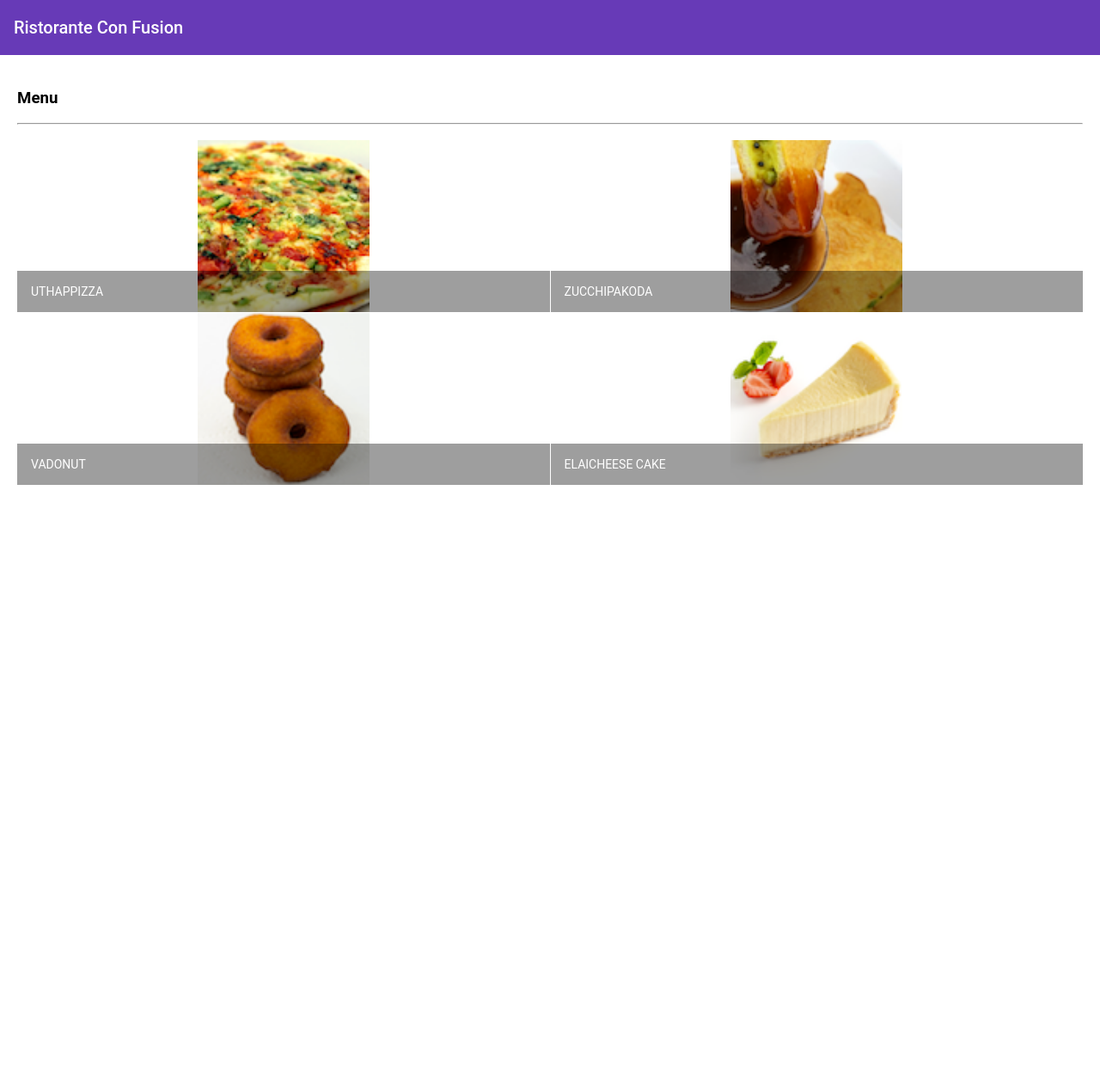
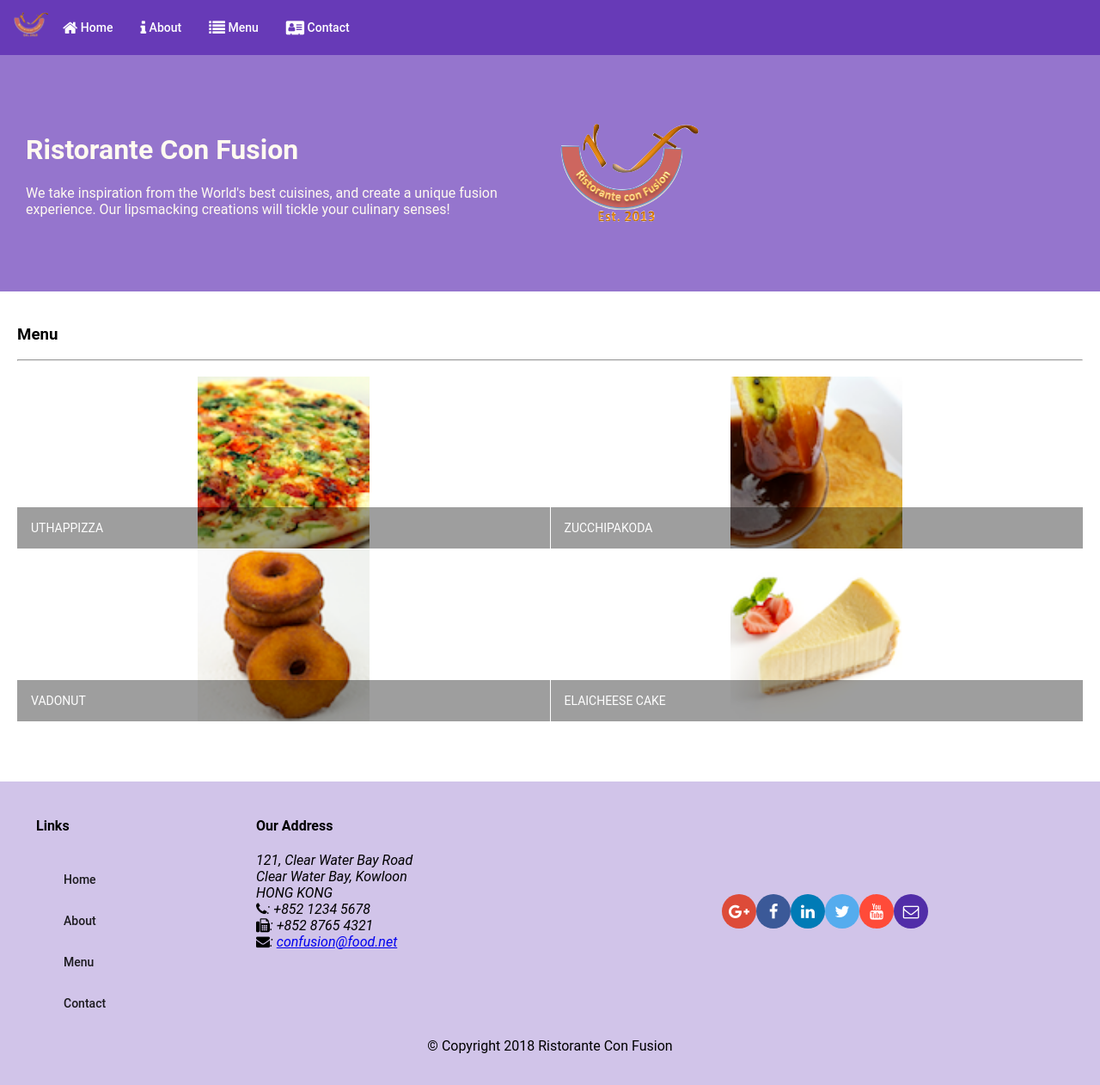
Before and after one commit to imakuyev/conFusion, an Angular app: page / in a window 1280 px wide. Shown: the whole page at 86% size. Before the commit the page ends 800 px from the top, so only its background shows below. Built offline with nearby package versions, Linux system fonts and the light colour scheme.

Commit message:
Header and Footer

```diff
--- a/package.json
+++ b/package.json
@@ -24,6 +24,7 @@
     "@angular/platform-browser-dynamic": "^6.0.3",
     "@angular/router": "^6.0.3",
     "core-js": "^2.5.4",
+    "font-awesome": "^4.7.0",
     "hammerjs": "^2.0.8",
     "rxjs": "^6.0.0",
     "zone.js": "^0.8.26"
--- a/src/app/app.component.html
+++ b/src/app/app.component.html
@@ -1,9 +1,5 @@
 <!--The content below is only a placeholder and can be replaced.-->
 
-<mat-toolbar color="primary">
-  <span>Ristorante Con Fusion</span>
- </mat-toolbar>
- <app-menu>
-
-
- </app-menu>
+<app-header></app-header>
+<app-menu></app-menu>
+<app-footer></app-footer>
--- a/src/app/app.module.ts
+++ b/src/app/app.module.ts
@@ -20,12 +20,16 @@
 import { DishdetailComponent } from './dishdetail/dishdetail.component';
 
 import { DishService } from './services/dish.service';
+import { HeaderComponent } from './header/header.component';
+import { FooterComponent } from './footer/footer.component';
 
 @NgModule({
   declarations: [
     AppComponent,
     MenuComponent,
-    DishdetailComponent
+    DishdetailComponent,
+    HeaderComponent,
+    FooterComponent
   ],
   imports: [
     BrowserModule,
--- /dev/null
+++ b/src/app/footer/footer.component.html
@@ -0,0 +1,43 @@
+<div class="container footer"
+    fxLayout="row wrap"
+    fxLayout.lt-md="column"
+    fxLayoutAlign="center center"
+    fxLayoutGap="10px">
+
+  <div fxFlex="100" fxFlex.gt-sm="50">
+    <div fxLayout="row">
+      <div fxFlex="40" fxFlexOffset="20px">
+        <h4>Links</h4>
+        <mat-list>
+          <mat-list-item><a mat-button>Home</a></mat-list-item>
+          <mat-list-item><a mat-button>About</a></mat-list-item>
+          <mat-list-item><a mat-button>Menu</a></mat-list-item>
+          <mat-list-item><a mat-button>Contact</a></mat-list-item>
+        </mat-list>
+      </div>
+      <div fxFlex="55">
+        <h4>Our Address</h4>
+        <address style="text-size: 80%">
+          121, Clear Water Bay Road<br> Clear Water Bay, Kowloon<br> HONG KONG<br>
+          <i class="fa fa-phone"></i>: +852 1234 5678<br>
+          <i class="fa fa-fax"></i>: +852 8765 4321<br>
+          <i class="fa fa-envelope"></i>:
+          <a href="mailto:confusion@food.net">confusion@food.net</a>
+        </address>
+      </div>
+    </div>
+  </div>
+  <div fxFlex="100" fxFlex.gt-sm="45">
+    <div style="text-align:center">
+      <a mat-icon-button class="btn-google-plus" href="http://google.com/+"><i class="fa fa-google-plus fa-lg"></i></a>
+      <a mat-icon-button class="btn-facebook" href="http://www.facebook.com/profile.php?id="><i class="fa fa-facebook fa-lg"></i></a>
+      <a mat-icon-button class="btn-linkedin" href="http://www.linkedin.com/in/"><i class="fa fa-linkedin fa-lg"></i></a>
+      <a mat-icon-button class="btn-twitter" href="http://twitter.com/"><i class="fa fa-twitter fa-lg"></i></a>
+      <a mat-icon-button class="btn-youtube" href="http://youtube.com/"><i class="fa fa-youtube fa-lg"></i></a>
+      <a mat-icon-button class="btn-mail" href="mailto:"><i class="fa fa-envelope-o fa-lg"></i></a>
+    </div>
+  </div>
+  <div>
+      <p>© Copyright 2018 Ristorante Con Fusion</p>
+  </div>
+</div>
--- /dev/null
+++ b/src/app/footer/footer.component.scss
@@ -0,0 +1,21 @@
+$lt-gray: #ddd;
+$background-dark: #512DA8;
+$background-light: #9575CD;
+$background-pale: #D1C4E9;
+
+@mixin zero-margin($pad-up-down, $pad-left-right) {
+    margin: 0px auto;
+    padding: $pad-up-down $pad-left-right;
+}
+
+.footer{
+    background-color: $background-pale;
+    @include zero-margin(20px, 0px);
+}
+
+.btn-facebook {color:#fff!important; background-color:#3b5998!important;}
+.btn-google-plus{color:#fff!important;background-color:#dd4b39!important;}
+.btn-youtube{color:#fff!important;background-color:#ff4b39!important;}
+.btn-linkedin{color:#fff!important;background-color:#007bb6!important;}
+.btn-twitter{color:#fff!important;background-color:#55acee!important;}
+.btn-mail{color:#fff!important;background-color:#512DA8!important;}
--- /dev/null
+++ b/src/app/footer/footer.component.ts
@@ -0,0 +1,15 @@
+import { Component, OnInit } from '@angular/core';
+
+@Component({
+  selector: 'app-footer',
+  templateUrl: './footer.component.html',
+  styleUrls: ['./footer.component.scss']
+})
+export class FooterComponent implements OnInit {
+
+  constructor() { }
+
+  ngOnInit() {
+  }
+
+}
--- /dev/null
+++ b/src/app/header/header.component.html
@@ -0,0 +1,27 @@
+<mat-toolbar color="primary">
+    <span><img src="/assets/images/logo.png" height=30 width=41></span>
+    <a mat-button><span class="fa fa-home fa-lg"></span> Home</a>
+    <a mat-button><span class="fa fa-info fa-lg"></span> About</a>
+    <a mat-button><span class="fa fa-list fa-lg"></span> Menu</a>
+    <a mat-button><span class="fa fa-address-card fa-lg"></span> Contact</a>
+  </mat-toolbar>
+
+  <div class="container jumbotron"
+      fxLayout="row"
+      fxLayout.sm="column"
+      fxLayout.xs="column"
+      fxLayoutAlign.xs="start center"
+      fxLayoutAlign.sm="start center"
+      fxLayoutAlign.gt-sm="center center"
+      fxLayoutGap="10px">
+
+    <div fxFlex fxFlex.gt-sm="50%">
+      <h1>Ristorante Con Fusion</h1>
+      <p>We take inspiration from the World's best cuisines, and create a unique fusion experience. Our lipsmacking creations
+        will tickle your culinary senses!</p>
+    </div>
+    <div fxFlex fxFlex.gt-sm="20%">
+      <img src="/assets/images/logo.png" alt="Logo">
+    </div>
+    <div fxFlex></div>
+  </div>
--- /dev/null
+++ b/src/app/header/header.component.scss
@@ -0,0 +1,16 @@
+$lt-gray: #ddd;
+$background-dark: #512DA8;
+$background-light: #9575CD;
+$background-pale: #D1C4E9;
+
+@mixin zero-margin($pad-up-down, $pad-left-right) {
+    margin: 0px auto;
+    padding: $pad-up-down $pad-left-right;
+}
+
+.jumbotron {
+    @include zero-margin(70px,30px);
+    background: $background-light ;
+    color:floralwhite;
+    min-height: 150px;
+}
--- /dev/null
+++ b/src/app/header/header.component.ts
@@ -0,0 +1,15 @@
+import { Component, OnInit } from '@angular/core';
+
+@Component({
+  selector: 'app-header',
+  templateUrl: './header.component.html',
+  styleUrls: ['./header.component.scss']
+})
+export class HeaderComponent implements OnInit {
+
+  constructor() { }
+
+  ngOnInit() {
+  }
+
+}
--- /dev/null
+++ b/src/named _variables.scss
@@ -0,0 +1 @@
+$fa-font-path : '../node_modules/font-awesome/fonts';
--- a/src/styles.scss
+++ b/src/styles.scss
@@ -1,9 +1,29 @@
 /* You can add global styles to this file, and also import other style files */
 /* You can add global styles to this file, and also import other style files */
 @import '~@angular/material/prebuilt-themes/deeppurple-amber.css';
+//@import 'variables';
+@import 'named _variables.scss';
+@import '../node_modules/font-awesome/scss/font-awesome';
 
 // some basic resets
+$lt-gray: #ddd;
+$background-dark: #512DA8;
+$background-light: #9575CD;
+$background-pale: #D1C4E9;
+$primary-color-dark:   #512DA8;
+$primary-color:        #673AB7;
+$primary-color-light:  #D1C4E9;
+$primary-color-text:   #FFFFFF;
+$accent-color:         #FFC107;
+$primary-text-color:   #212121;
+$secondary-text-color: #757575;
+$divider-color:        #BDBDBD;
 
+@mixin zero-margin($pad-up-down, $pad-left-right) {
+    margin: 0px auto;
+    padding: $pad-up-down $pad-left-right;
+}
+//-------------------------
 body {
   padding: 0;
   margin: 0;
@@ -14,3 +34,17 @@
     margin: 20px;
     display:flex;
 }
+//-------------------------
+.background-primary {
+  background-color: $background-dark!important;
+}
+.background-accent {
+  background-color: $accent-color!important;
+}
+.text-floral-white {
+  color: floralwhite!important;
+}
+
+.flex-spacer {
+flex: 1 1 auto;
+}
```
Also changed, not shown: angular.json (line endings or trailing spaces), 2 other files (tests, documents, lock files or other folders).
